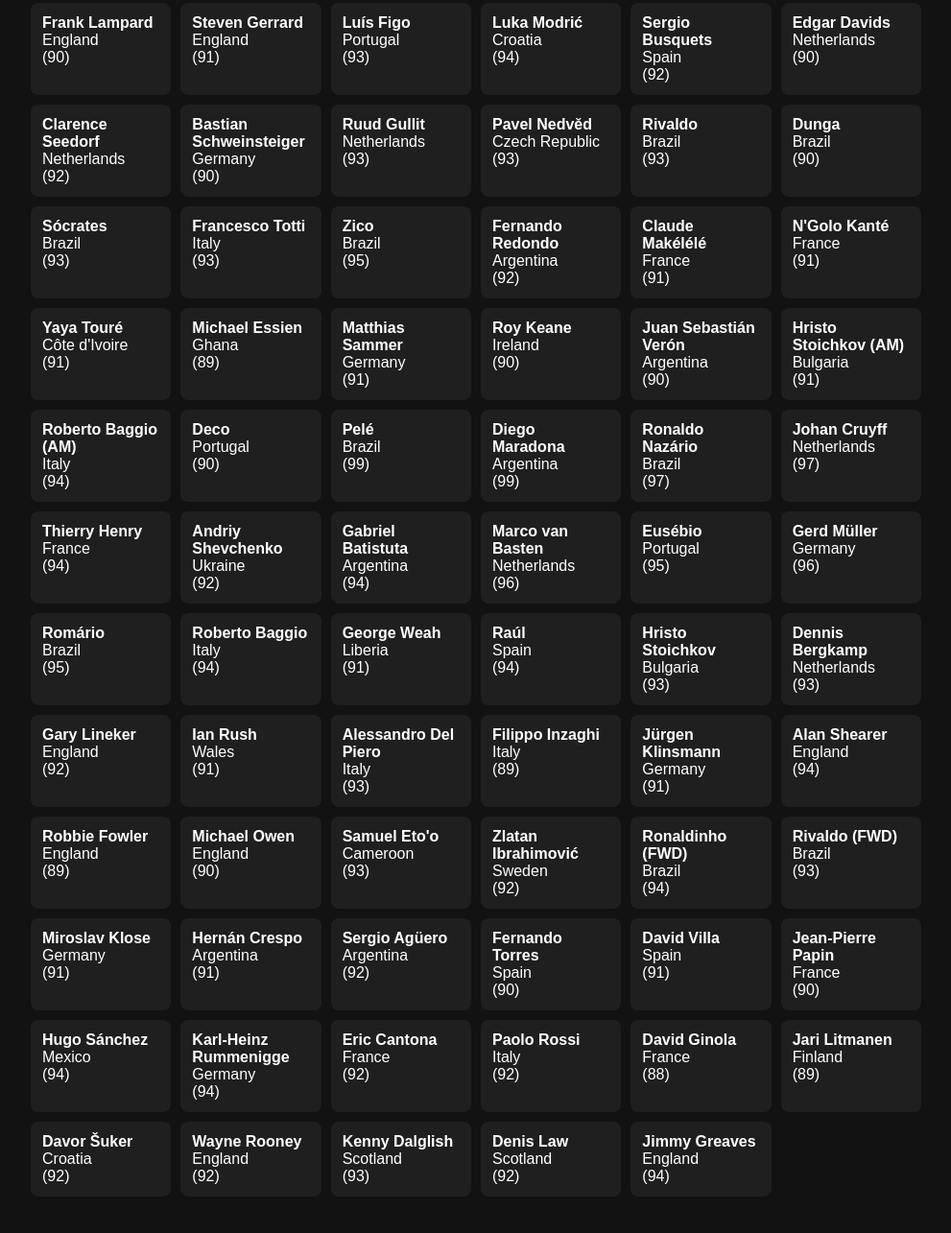
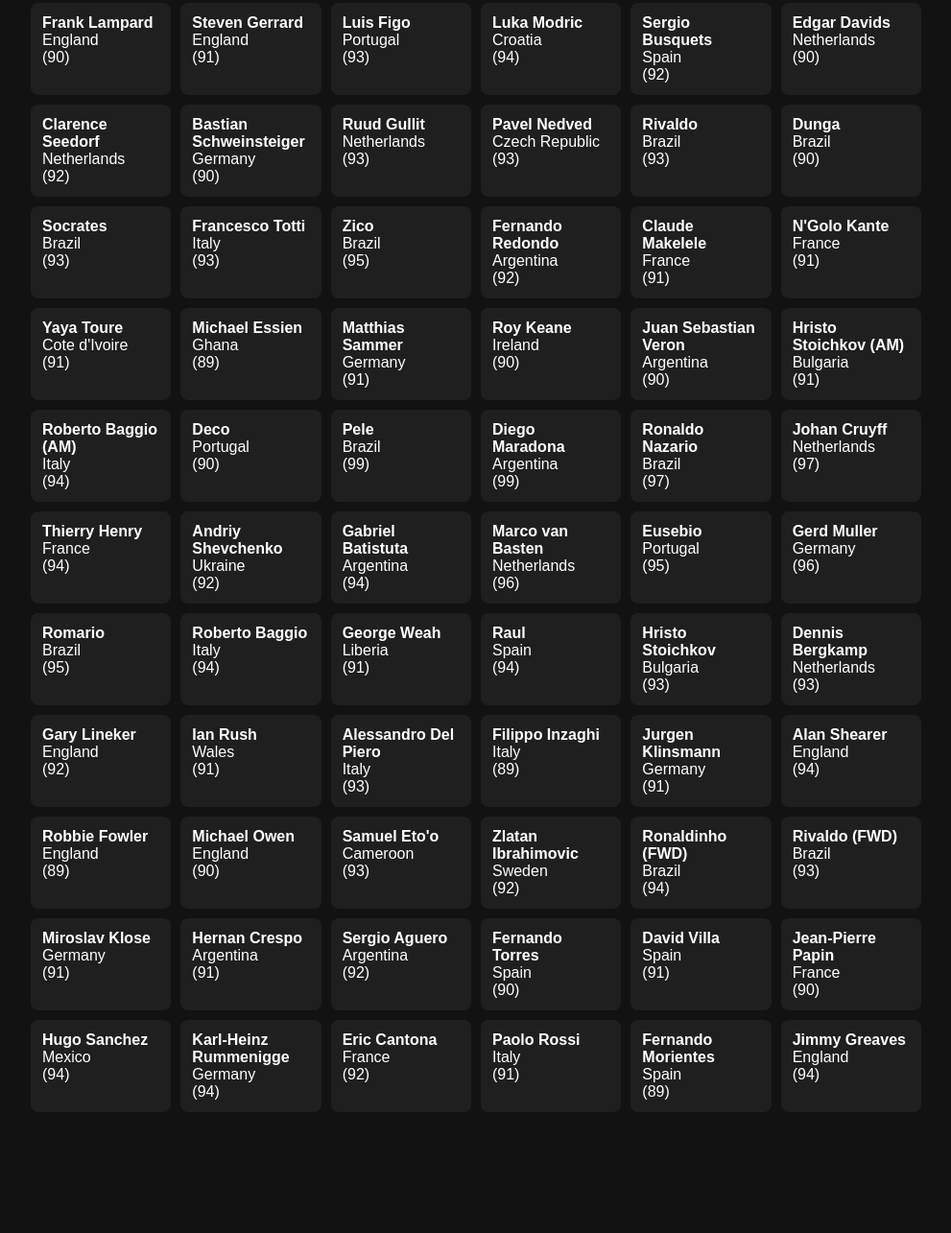
Before and after one commit to Zed-XF/Commit, a plain HTML site: page index.html in a window 1280 px wide. Shown: the part 1241-2526 px from the top of the page at 96% size, without its empty margins (144-1135 px from the left). After the commit the page ends 2440 px from the top, so only its background shows below. Drawn offline with Linux system fonts and the light colour scheme.

Commit message:
index.html

```diff
--- a/index.html
+++ b/index.html
@@ -1,7 +1,7 @@
 <!DOCTYPE html>
 <html lang="en">
 <head>
-<meta charset="UTF-8" />
+<meta charset="UTF-8">
 <meta name="viewport" content="width=device-width, initial-scale=1"/>
 <title>Winning Side</title>
 <style>
@@ -110,15 +110,6 @@ log("[BOOT] Script starting…");
 /* =========================
    Hardcoded Players
    ========================= */
-/**
- * Paste your players here, exactly as your previous array:
- *
- * const ALL_PLAYERS = [
- *   { id: "yashin", name: "Lev Yashin", country: "USSR", position: "GK", rating: 97 },
- *   ...
- * ];
- */
-  // === PLACEHOLDER ===
 const ALL_PLAYERS = [
     // GK (16)
     { id: "yashin", name: "Lev Yashin", country: "USSR", position: "GK", rating: 97 },
@@ -129,12 +120,12 @@ log("[BOOT] Script starting…");
     { id: "zoff", name: "Dino Zoff", country: "Italy", position: "GK", rating: 92 },
     { id: "kahn", name: "Oliver Kahn", country: "Germany", position: "GK", rating: 93 },
     { id: "banks", name: "Gordon Banks", country: "England", position: "GK", rating: 92 },
-        { id: "chilavert", name: "José Luis Chilavert", country: "Paraguay", position: "GK", rating: 89 },
-        { id: "higuita", name: "René Higuita", country: "Colombia", position: "GK", rating: 87 },
+    { id: "chilavert", name: "Jose Luis Chilavert", country: "Paraguay", position: "GK", rating: 89 },
+    { id: "higuita", name: "Rene Higuita", country: "Colombia", position: "GK", rating: 87 },
     { id: "vanDerSar", name: "Edwin van der Sar", country: "Netherlands", position: "GK", rating: 91 },
     { id: "deGeaOld", name: "David de Gea", country: "Spain", position: "GK", rating: 88 },
     { id: "dasaev", name: "Rinat Dasayev", country: "USSR", position: "GK", rating: 91 },
-        { id: "valdes", name: "Víctor Valdés", country: "Spain", position: "GK", rating: 88 },
+    { id: "valdes", name: "Victor Valdes", country: "Spain", position: "GK", rating: 88 },
     { id: "seaman", name: "David Seaman", country: "England", position: "GK", rating: 89 },
     { id: "schwarzer", name: "Mark Schwarzer", country: "Australia", position: "GK", rating: 85 },
 
@@ -153,7 +144,7 @@ log("[BOOT] Script starting…");
     { id: "ramos", name: "Sergio Ramos", country: "Spain", position: "DEF", rating: 92 },
     { id: "hierro", name: "Fernando Hierro", country: "Spain", position: "DEF", rating: 91 },
     { id: "cole", name: "Ashley Cole", country: "England", position: "DEF", rating: 90 },
-        { id: "vidic", name: "Nemanja Vidić", country: "Serbia", position: "DEF", rating: 91 },
+    { id: "vidic", name: "Nemanja Vidic", country: "Serbia", position: "DEF", rating: 91 },
     { id: "campbell", name: "Sol Campbell", country: "England", position: "DEF", rating: 89 },
     { id: "desailly", name: "Marcel Desailly", country: "France", position: "DEF", rating: 92 },
     { id: "moore", name: "Bobby Moore", country: "England", position: "DEF", rating: 95 },
@@ -161,7 +152,7 @@ log("[BOOT] Script starting…");
     { id: "nesta", name: "Alessandro Nesta", country: "Italy", position: "DEF", rating: 93 },
     { id: "tassotti", name: "Mauro Tassotti", country: "Italy", position: "DEF", rating: 88 },
     { id: "alba", name: "Jordi Alba", country: "Spain", position: "DEF", rating: 88 },
-        { id: "godin", name: "Diego Godín", country: "Uruguay", position: "DEF", rating: 90 },
+    { id: "godin", name: "Diego Godin", country: "Uruguay", position: "DEF", rating: 90 },
     { id: "ayala", name: "Roberto Ayala", country: "Argentina", position: "DEF", rating: 90 },
     { id: "brehme", name: "Andreas Brehme", country: "Germany", position: "DEF", rating: 90 },
     { id: "koeman", name: "Ronald Koeman", country: "Netherlands", position: "DEF", rating: 92 },
@@ -170,7 +161,7 @@ log("[BOOT] Script starting…");
     { id: "figueroa", name: "Elias Figueroa", country: "Chile", position: "DEF", rating: 93 },
     { id: "scirea", name: "Gaetano Scirea", country: "Italy", position: "DEF", rating: 93 },
     { id: "facchetti", name: "Giacinto Facchetti", country: "Italy", position: "DEF", rating: 93 },
-        { id: "santamaria", name: "José Santamaría", country: "Uruguay", position: "DEF", rating: 92 },
+    { id: "santamaria", name: "Jose Santamaria", country: "Uruguay", position: "DEF", rating: 92 },
     { id: "passarella", name: "Daniel Passarella", country: "Argentina", position: "DEF", rating: 94 },
 
     // MID (36)
@@ -181,87 +172,80 @@ log("[BOOT] Script starting…");
     { id: "scholes", name: "Paul Scholes", country: "England", position: "MID", rating: 90 },
     { id: "beckham", name: "David Beckham", country: "England", position: "MID", rating: 89 },
     { id: "platini", name: "Michel Platini", country: "France", position: "MID", rating: 95 },
-        { id: "kaka", name: "Kaká", country: "Brazil", position: "MID", rating: 92 },
+    { id: "kaka", name: "Kaka", country: "Brazil", position: "MID", rating: 92 },
     { id: "ronaldinho", name: "Ronaldinho", country: "Brazil", position: "MID", rating: 95 },
-        { id: "matthaus", name: "Lothar Matthäus", country: "Germany", position: "MID", rating: 93 },
-        { id: "riquelme", name: "Juan Román Riquelme", country: "Argentina", position: "MID", rating: 92 },
+    { id: "matthaus", name: "Lothar Matthaus", country: "Germany", position: "MID", rating: 93 },
+    { id: "riquelme", name: "Juan Roman Riquelme", country: "Argentina", position: "MID", rating: 92 },
     { id: "lampard", name: "Frank Lampard", country: "England", position: "MID", rating: 90 },
     { id: "gerrard", name: "Steven Gerrard", country: "England", position: "MID", rating: 91 },
-        { id: "figo", name: "Luís Figo", country: "Portugal", position: "MID", rating: 93 },
-        { id: "modric", name: "Luka Modrić", country: "Croatia", position: "MID", rating: 94 },
+    { id: "figo", name: "Luis Figo", country: "Portugal", position: "MID", rating: 93 },
+    { id: "modric", name: "Luka Modric", country: "Croatia", position: "MID", rating: 94 },
     { id: "busquets", name: "Sergio Busquets", country: "Spain", position: "MID", rating: 92 },
     { id: "davids", name: "Edgar Davids", country: "Netherlands", position: "MID", rating: 90 },
     { id: "seedorf", name: "Clarence Seedorf", country: "Netherlands", position: "MID", rating: 92 },
     { id: "schweinsteiger", name: "Bastian Schweinsteiger", country: "Germany", position: "MID", rating: 90 },
     { id: "gullit", name: "Ruud Gullit", country: "Netherlands", position: "MID", rating: 93 },
-        { id: "nedved", name: "Pavel Nedvěd", country: "Czech Republic", position: "MID", rating: 93 },
+    { id: "nedved", name: "Pavel Nedved", country: "Czech Republic", position: "MID", rating: 93 },
     { id: "rivaldo", name: "Rivaldo", country: "Brazil", position: "MID", rating: 93 },
     { id: "dunga", name: "Dunga", country: "Brazil", position: "MID", rating: 90 },
-        { id: "socrates", name: "Sócrates", country: "Brazil", position: "MID", rating: 93 },
+    { id: "socrates", name: "Socrates", country: "Brazil", position: "MID", rating: 93 },
     { id: "totti", name: "Francesco Totti", country: "Italy", position: "MID", rating: 93 },
     { id: "zico", name: "Zico", country: "Brazil", position: "MID", rating: 95 },
     { id: "redondo", name: "Fernando Redondo", country: "Argentina", position: "MID", rating: 92 },
-        { id: "makalele", name: "Claude Makélélé", country: "France", position: "MID", rating: 91 },
-        { id: "kante", name: "N'Golo Kanté", country: "France", position: "MID", rating: 91 },
-        { id: "yaya", name: "Yaya Touré", country: "Côte d'Ivoire", position: "MID", rating: 91 },
+    { id: "makelele", name: "Claude Makelele", country: "France", position: "MID", rating: 91 },
+    { id: "kante", name: "N'Golo Kante", country: "France", position: "MID", rating: 91 },
+    { id: "yaya", name: "Yaya Toure", country: "Cote d'Ivoire", position: "MID", rating: 91 },
     { id: "essien", name: "Michael Essien", country: "Ghana", position: "MID", rating: 89 },
     { id: "sammer", name: "Matthias Sammer", country: "Germany", position: "MID", rating: 91 },
     { id: "keane", name: "Roy Keane", country: "Ireland", position: "MID", rating: 90 },
-        { id: "veron", name: "Juan Sebastián Verón", country: "Argentina", position: "MID", rating: 90 },
+    { id: "veron", name: "Juan Sebastian Veron", country: "Argentina", position: "MID", rating: 90 },
     { id: "iniesta10", name: "Hristo Stoichkov (AM)", country: "Bulgaria", position: "MID", rating: 91 },
     { id: "baggio10", name: "Roberto Baggio (AM)", country: "Italy", position: "MID", rating: 94 },
     { id: "deco", name: "Deco", country: "Portugal", position: "MID", rating: 90 },
 
     // FWD (40+)
-        { id: "pele", name: "Pelé", country: "Brazil", position: "FWD", rating: 99 },
+    { id: "pele", name: "Pele", country: "Brazil", position: "FWD", rating: 99 },
     { id: "maradona", name: "Diego Maradona", country: "Argentina", position: "FWD", rating: 99 },
-        { id: "ronaldo", name: "Ronaldo Nazário", country: "Brazil", position: "FWD", rating: 97 },
+    { id: "ronaldo", name: "Ronaldo Nazario", country: "Brazil", position: "FWD", rating: 97 },
     { id: "cruyff", name: "Johan Cruyff", country: "Netherlands", position: "FWD", rating: 97 },
     { id: "henry", name: "Thierry Henry", country: "France", position: "FWD", rating: 94 },
     { id: "shevchenko", name: "Andriy Shevchenko", country: "Ukraine", position: "FWD", rating: 92 },
     { id: "batistuta", name: "Gabriel Batistuta", country: "Argentina", position: "FWD", rating: 94 },
     { id: "vanbasten", name: "Marco van Basten", country: "Netherlands", position: "FWD", rating: 96 },
-        { id: "eusebio", name: "Eusébio", country: "Portugal", position: "FWD", rating: 95 },
-        { id: "muller", name: "Gerd Müller", country: "Germany", position: "FWD", rating: 96 },
-        { id: "romario", name: "Romário", country: "Brazil", position: "FWD", rating: 95 },
+    { id: "eusebio", name: "Eusebio", country: "Portugal", position: "FWD", rating: 95 },
+    { id: "muller", name: "Gerd Muller", country: "Germany", position: "FWD", rating: 96 },
+    { id: "romario", name: "Romario", country: "Brazil", position: "FWD", rating: 95 },
     { id: "baggio", name: "Roberto Baggio", country: "Italy", position: "FWD", rating: 94 },
     { id: "weah", name: "George Weah", country: "Liberia", position: "FWD", rating: 91 },
-        { id: "raul", name: "Raúl", country: "Spain", position: "FWD", rating: 94 },
+    { id: "raul", name: "Raul", country: "Spain", position: "FWD", rating: 94 },
     { id: "stoichkov", name: "Hristo Stoichkov", country: "Bulgaria", position: "FWD", rating: 93 },
     { id: "bergkamp", name: "Dennis Bergkamp", country: "Netherlands", position: "FWD", rating: 93 },
     { id: "lineker", name: "Gary Lineker", country: "England", position: "FWD", rating: 92 },
     { id: "rush", name: "Ian Rush", country: "Wales", position: "FWD", rating: 91 },
     { id: "delpiero", name: "Alessandro Del Piero", country: "Italy", position: "FWD", rating: 93 },
     { id: "inzaghi", name: "Filippo Inzaghi", country: "Italy", position: "FWD", rating: 89 },
-        { id: "klinsmann", name: "Jürgen Klinsmann", country: "Germany", position: "FWD", rating: 91 },
+    { id: "klinsmann", name: "Jurgen Klinsmann", country: "Germany", position: "FWD", rating: 91 },
     { id: "shearer", name: "Alan Shearer", country: "England", position: "FWD", rating: 94 },
     { id: "fowler", name: "Robbie Fowler", country: "England", position: "FWD", rating: 89 },
     { id: "owen", name: "Michael Owen", country: "England", position: "FWD", rating: 90 },
     { id: "etoo", name: "Samuel Eto'o", country: "Cameroon", position: "FWD", rating: 93 },
-        { id: "zlatan", name: "Zlatan Ibrahimović", country: "Sweden", position: "FWD", rating: 92 },
+    { id: "zlatan", name: "Zlatan Ibrahimovic", country: "Sweden", position: "FWD", rating: 92 },
     { id: "ronaldinhoF", name: "Ronaldinho (FWD)", country: "Brazil", position: "FWD", rating: 94 },
     { id: "rivaldoF", name: "Rivaldo (FWD)", country: "Brazil", position: "FWD", rating: 93 },
     { id: "klose", name: "Miroslav Klose", country: "Germany", position: "FWD", rating: 91 },
-        { id: "crespo", name: "Hernán Crespo", country: "Argentina", position: "FWD", rating: 91 },
-        { id: "aguero", name: "Sergio Agüero", country: "Argentina", position: "FWD", rating: 92 },
+    { id: "crespo", name: "Hernan Crespo", country: "Argentina", position: "FWD", rating: 91 },
+    { id: "aguero", name: "Sergio Aguero", country: "Argentina", position: "FWD", rating: 92 },
     { id: "torres", name: "Fernando Torres", country: "Spain", position: "FWD", rating: 90 },
     { id: "villa", name: "David Villa", country: "Spain", position: "FWD", rating: 91 },
     { id: "papin", name: "Jean-Pierre Papin", country: "France", position: "FWD", rating: 90 },
-        { id: "sanchez", name: "Hugo Sánchez", country: "Mexico", position: "FWD", rating: 94 },
+    { id: "sanchez", name: "Hugo Sanchez", country: "Mexico", position: "FWD", rating: 94 },
     { id: "rummenigge", name: "Karl-Heinz Rummenigge", country: "Germany", position: "FWD", rating: 94 },
     { id: "cantona", name: "Eric Cantona", country: "France", position: "FWD", rating: 92 },
-        { id: "rossi", name: "Paolo Rossi", country: "Italy", position: "FWD", rating: 92 },
-        { id: "ginola", name: "David Ginola", country: "France", position: "FWD", rating: 88 },
-        { id: "litmanen", name: "Jari Litmanen", country: "Finland", position: "FWD", rating: 89 },
-        { id: "suker", name: "Davor Šuker", country: "Croatia", position: "FWD", rating: 92 },
-        { id: "rooney", name: "Wayne Rooney", country: "England", position: "FWD", rating: 92 },
-        { id: "dalglish", name: "Kenny Dalglish", country: "Scotland", position: "FWD", rating: 93 },
-        { id: "law", name: "Denis Law", country: "Scotland", position: "FWD", rating: 92 },
+    { id: "rossi", name: "Paolo Rossi", country: "Italy", position: "FWD", rating: 91 },
+    { id: "morientes", name: "Fernando Morientes", country: "Spain", position: "FWD", rating: 89 },
     { id: "greaves", name: "Jimmy Greaves", country: "England", position: "FWD", rating: 94 }
+];
 
-
-
-];
 
 /* Guard: render something even if you forgot to paste players yet */
 if (!Array.isArray(ALL_PLAYERS) || ALL_PLAYERS.length === 0) {
```
Lines whose indentation alone changed are shown as unchanged.
